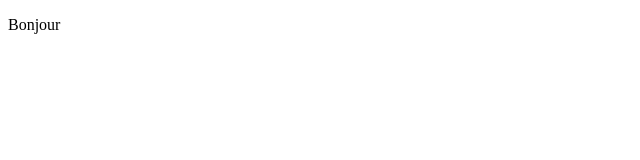
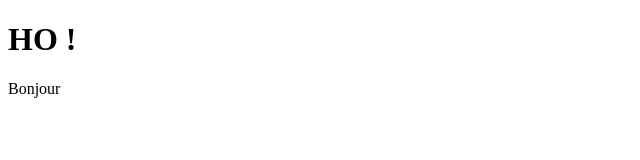
Before and after one commit to MaitreValentino/TestGitHub, a plain HTML site: page index.html in a window 1280 px wide. Shown: the whole page, without its empty margins (0-640 px from the left). Drawn offline with Linux system fonts and the light colour scheme.

Commit message:
Ajout du H1

```diff
--- a/index.html
+++ b/index.html
@@ -9,7 +9,10 @@
 </head>
 
 <body>
-<p>Bonjour</p>
+
+    <h1>HO !</h1>
+    <p>Bonjour</p>
+
 </body>
 
 </html>
```
